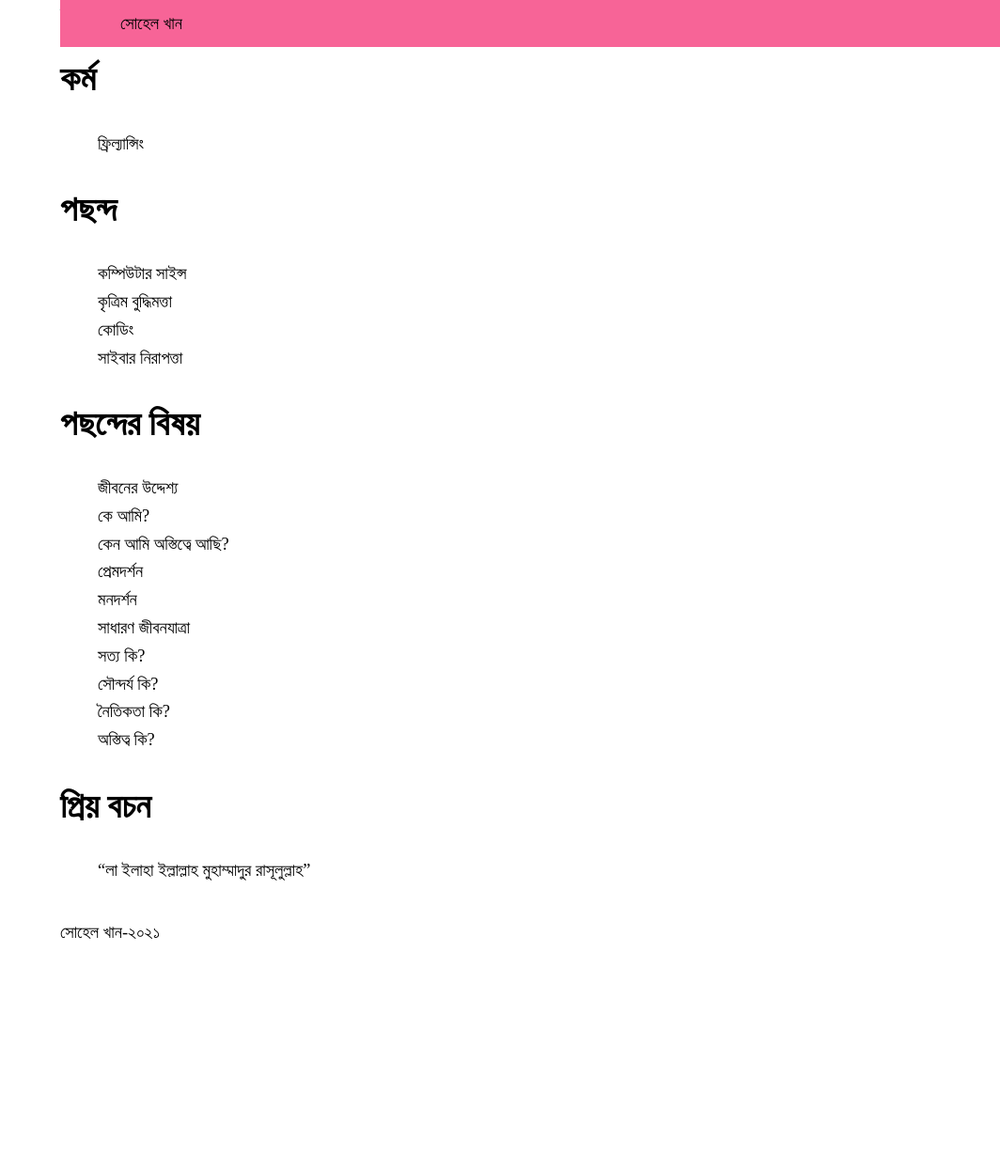
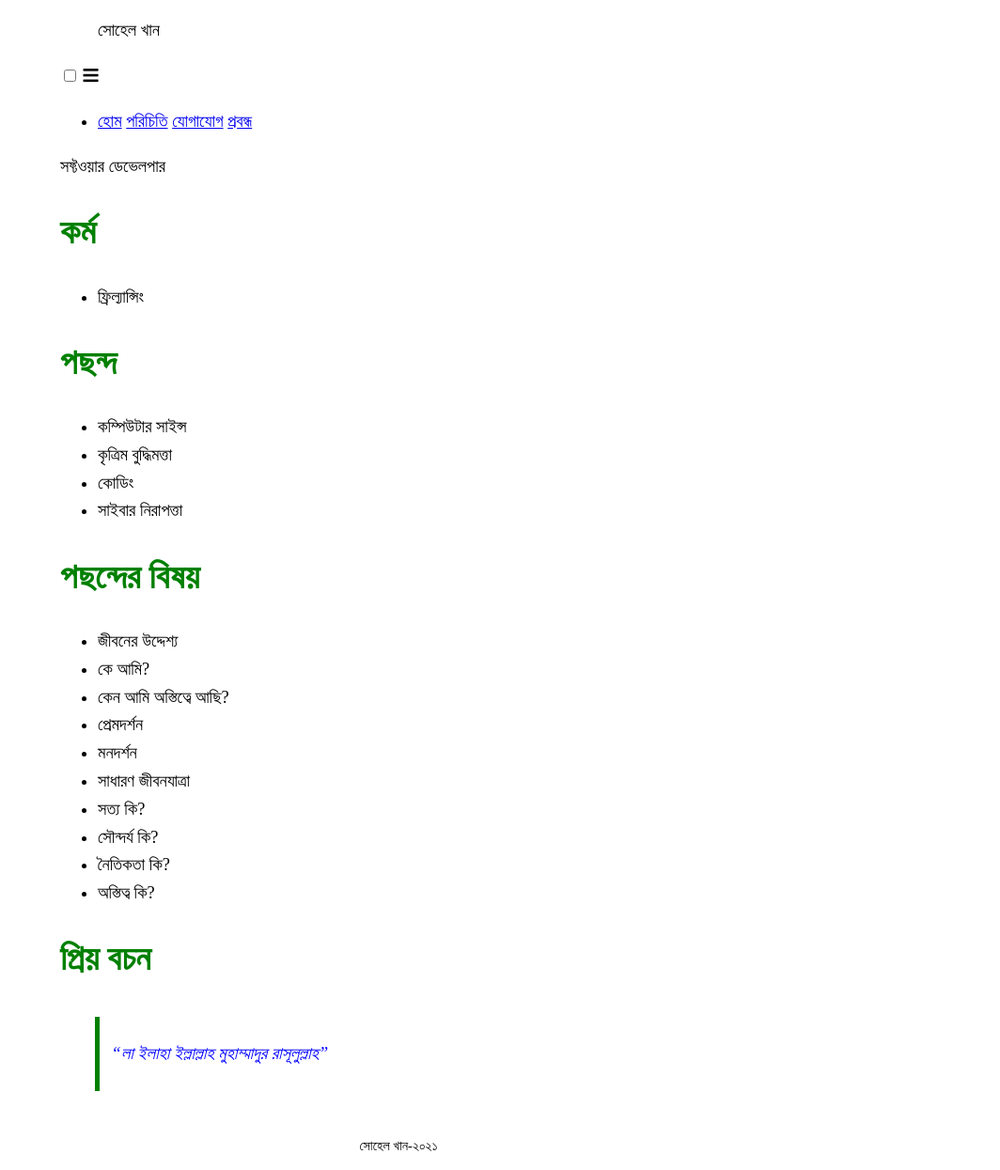
Before and after one commit to sohelkhanz/sohelkhanz.github.io, a Jekyll site: the page built from index.md, in a window 1280 px wide and 1245 px high. Shown: the whole window at 94% size, without its empty margins (216-1280 px from the left). Built offline with Jekyll 4.4.1, drawn with Linux system fonts in a browser that asks for light colours.

Commit message:
Update style.css

```diff
--- a/assets/css/style.css
+++ b/assets/css/style.css
@@ -13,96 +13,6 @@ body {
   overflow-x: hidden;
 	word-break: break-word;
 	overflow-wrap: break-word;
-}
-a {
-    text-decoration: none;
-}
-li {
-    list-style: none;
-}
-header {
-    width: 100%;
-    height: 50px;
-    line-height: 50px;
-    text-align: center;
-    background-color: #f76497;
-    position: fixed;
-    top: 0;
-}
-.brand {
-    width: auto;
-    height: 100%;
-    float: left;
-    margin: 0 0 0 5%;
-}
-.menu {
-    width: auto;
-    height: auto;
-    float: right;
-}
-.menu ul {
-    width: 100%;
-    height: inherit;
-    margin: 0;
-    padding: 0;
-    display: -webkit-box;      /* OLD - iOS 6-, Safari 3.1-6 */
-    display: -moz-box;         /* OLD - Firefox 19- (buggy but mostly works) */
-    display: -ms-flexbox;      /* TWEENER - IE 10 */
-    display: -webkit-flex;     /* NEW - Chrome */
-    display: flex;             /* NEW, Spec - Opera 12.1, Firefox 20+ */
-}
-.menu ul a {
-    width: auto;
-    height: inherit;
-    color: #000;
-    display: inline-block;
-}
-.menu ul a:hover {
-    background-color: #222;
-    color: #fff;
-}
-#menuToggle {
-    display: none;
-}
-.menu-icon {
-    display: none;
-}
-@media screen and (max-width: 768px) {
-    .menu {
-        width: 100%;
-        height: auto;
-    }
-    .menu ul {
-        display: block;
-        max-height: 0;
-    	overflow: hidden;
-    	-webkit-transition: max-height 0.3s;
-    	-moz-transition: max-height 0.3s;
-        -ms-transition: max-height 0.3s;
-        -o-transition: max-height 0.3s;
-    	transition: max-height 0.3s;
-    }
-    .menu ul a {
-        text-align: left;
-        width: 100%;
-        height: 50px;
-        background-color: #f773a1;
-        padding: 10px 0px 10px 5%;
-    }
-    .menu-icon {
-        width: 100px;
-        height: inherit;
-        display: block;
-        position: absolute;
-        top: 0;
-        right: 0;
-        line-height: 60px;
-    }
-    #menuToggle:checked ~ ul {
-        max-height: 350px;
-    .menu-icon i {
-        font-size: 1.7em;
-    }
 }
 
 footer {
```
